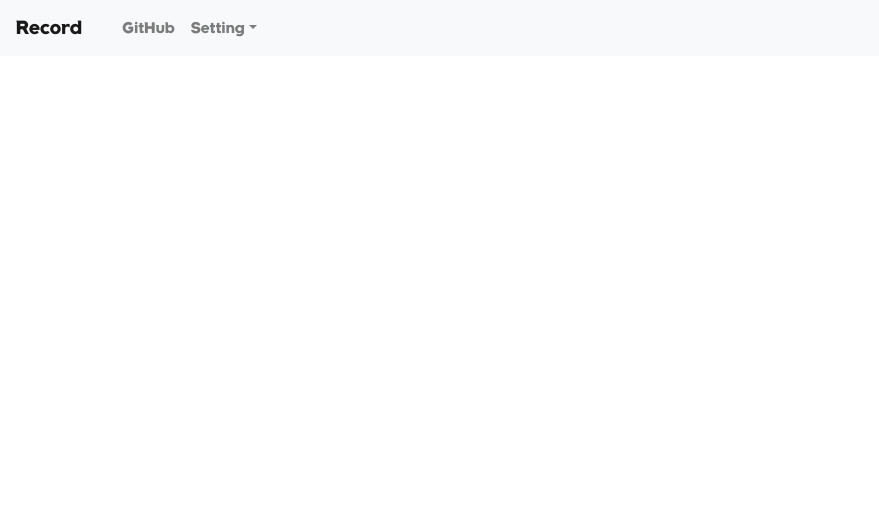
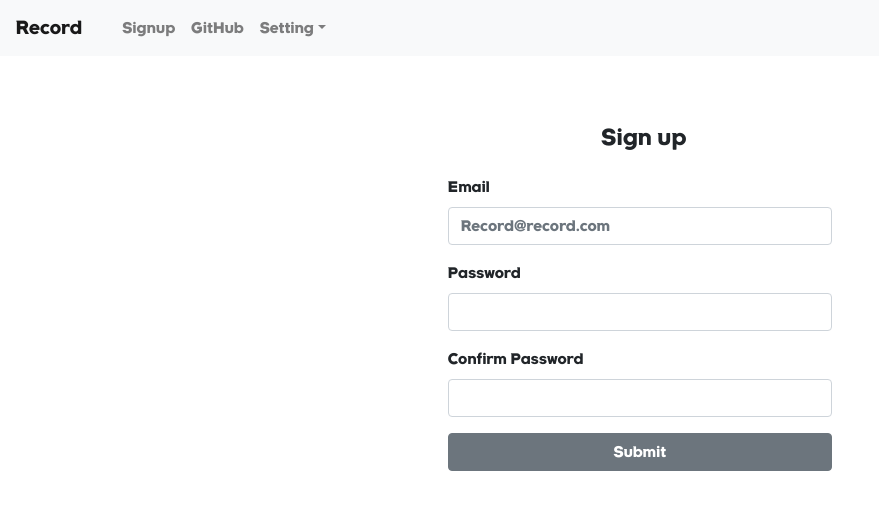
Before and after one commit to ksh980212/Record-Front-with-react, a React (Create React App) app: page /signup in a window 1280 px wide. Shown: the top 510 px of the page, without its empty margins (0-879 px from the left). Built offline with nearby package versions, Linux system fonts and the light colour scheme.

Commit message:
회원가입 기능 ver01

```diff
--- a/src/components/App.js
+++ b/src/components/App.js
@@ -1,6 +1,7 @@
 import React from 'react'
 import TodayRecord from './api/TodayRecord';
 import SettingRecord from './api/SettingRecord';
+import Signup from './auth/Signup';
 
 import TopNavbar from './layout/TopNavbar';
 import { Route, Switch} from 'react-router-dom';
@@ -14,6 +15,7 @@ const App = () => {
                 <Switch>
                     <Route exact path="/" component={TodayRecord} />
                     <Route path="/setting/record" component={SettingRecord} />
+                    <Route path="/signup" component={Signup} />
                 </Switch>
             </div>
 
--- a/src/components/api/TodayRecord.js
+++ b/src/components/api/TodayRecord.js
@@ -1,6 +1,7 @@
 import React, {useState, useEffect} from 'react'
 import { Button, Toast, ToastBody, ToastHeader} from 'reactstrap';
 import axios from 'axios';
+import { Link} from 'react-router-dom';
 
 
 
@@ -15,16 +16,17 @@ const TodayRecord = () => {
             if(response.data.length === 0){
                 setData(
                     [
-                        {id:0, title:"Hello", content:"Welcome to Record App", createdDate: "2019-12-30T12:30", iconColor: "primary"},
-                        {id:1, title:"How to use Record?", content: "Go to Setting -> Record Setting", createdDate:"2019-12-30T12:30", iconColor:"success"},
-                        {id:2, title:"How to use Record?", content: "And you can record your record", createdDate:"2019-12-30T12:30", iconColor:"warning"},
-                        {id:3, title:"Contact me", content: "ksh980212@gmail.com", createdDate:"2019-12-30T12:30", iconColor:"info"}
+                        {id:1, title:"Hello", content:"Welcome to Record App", createdDate: "2019-12-30T12:30", iconColor: "primary"},
+                        {id:2, title:"How to use Record?", content: "Go to Record", createdDate:"2019-12-30T12:30", iconColor:"success"},
+                        {id:3, title:"How to use Record?", content: "And you can record your record", createdDate:"2019-12-30T12:30", iconColor:"warning"},
                     ]
                     )
             }
             else{
             setData(response.data);
             }
+        }).catch(()=>{
+
         })
     }
 
@@ -36,6 +38,8 @@ const TodayRecord = () => {
         axios.delete(`http://localhost:8080/api/v1/record?id=${param}`)
         .then(()=>{
             load()
+        }).catch(()=>{
+
         })
     }
 
@@ -61,6 +65,7 @@ const TodayRecord = () => {
       <div>
           <p id= "record-title">Record List</p>
           {recordList}
+          <p className="font-center"><Link to="/setting/record">Go to Record</Link></p>
       </div>
     );
   };
--- /dev/null
+++ b/src/components/auth/Signup.js
@@ -0,0 +1,92 @@
+import React, {useState} from 'react';
+import { Button, Form, FormGroup, Label, Input } from 'reactstrap';
+import axios from 'axios';
+
+const validateInputError = (param) =>{
+    if(param.trim() === "" || param === undefined){
+        return true;
+    }
+    return false;
+}
+
+const checkPasswordisCorrect= (first, last) =>{
+    if(first !== last){
+        return true;
+    }
+    return false;
+}
+
+const Example = () => {
+
+    const [email, setEmail] = useState('');
+    const [password, setPassword] = useState('');
+    const [confirmPassword, setConfirmPassword] = useState('');
+
+    const emailOnChange= (event) => {
+        setEmail(event.target.value);
+    }
+
+    const passwordOnChange = (event) => {
+        setPassword(event.target.value);
+    }
+
+    const confirmPasswordOnChange = (event) => {
+        setConfirmPassword(event.target.value);
+    }
+
+    const userSignupButtonClick = () => {
+
+        if(validateInputError(email)){
+            alert("Enter your Email");
+            return;
+        }
+
+        if(validateInputError(password)){
+            alert("Enter Password");
+            return;
+        }
+
+        if(validateInputError(confirmPassword)){
+            alert("Enter Password");
+            return;
+        }
+
+        if(checkPasswordisCorrect(password, confirmPassword)){
+            alert("Check your each password");
+            return;
+        }
+
+        axios.post("http://localhost:8080/auth/v1/signup", {
+            email: email,
+            password: password
+        }).then(()=>{
+            alert("Signup Success");
+        }).catch(()=>{
+
+        })
+
+    }
+
+
+  return (
+    <Form>
+        <p id= "record-title">Sign up</p>
+      <FormGroup>
+        <Label for="exampleEmail">Email</Label>
+        <Input type="email" onChange={emailOnChange} value={email} placeholder="Record@record.com" />
+      </FormGroup>
+      <FormGroup>
+        <Label for="examplePassword">Password</Label>
+        <Input type="password" onChange={passwordOnChange} value={password} placeholder="" />
+      </FormGroup>
+      <FormGroup>
+        <Label for="examplePassword">Confirm Password</Label>
+        <Input type="password" onChange={confirmPasswordOnChange} value={confirmPassword} placeholder="" />
+      </FormGroup>
+
+      <Button block onClick={userSignupButtonClick} >Submit</Button>
+    </Form>
+  );
+}
+
+export default Example;
--- a/src/components/layout/TopNavbar.js
+++ b/src/components/layout/TopNavbar.js
@@ -22,13 +22,16 @@ const TopNavbar = () => {
 
   return (
     <div>
-      <Navbar color="light" light expand="md">
+      <Navbar color="light" light expand="md" className="ml-auto" >
         <NavbarBrand href="/">Record</NavbarBrand>
         <NavbarToggler onClick={toggle} />
         <Collapse isOpen={isOpen} navbar>
           <Nav className="mr-auto" navbar>
             <NavItem>
               <NavLink to="/"></NavLink>
+            </NavItem>
+            <NavItem>
+              <NavLink tag={Link} to="/signup">Signup</NavLink>
             </NavItem>
             <NavItem>
               <NavLink href="https://github.com/ksh980212/PROFILE">GitHub</NavLink>
--- a/src/style/index.css
+++ b/src/style/index.css
@@ -7,8 +7,8 @@ body{
     width:30%;
     margin-left:35%;
     margin-right:35%;
-    margin-top:10%;
-    margin-bottom:10%;
+    margin-top:5%;
+    margin-bottom:5%;
 }
 
 @media screen and (max-width: 800px) {
@@ -50,6 +50,11 @@ body{
     color:gray;
 }
 
+.font-center{
+    font-size : 1.6rem;
+    text-align: center;
+}
+
 @font-face {
     font-family: 'TmonTium';
     src: url('../util/font/TmonTium.ttf') format('truetype');
```
